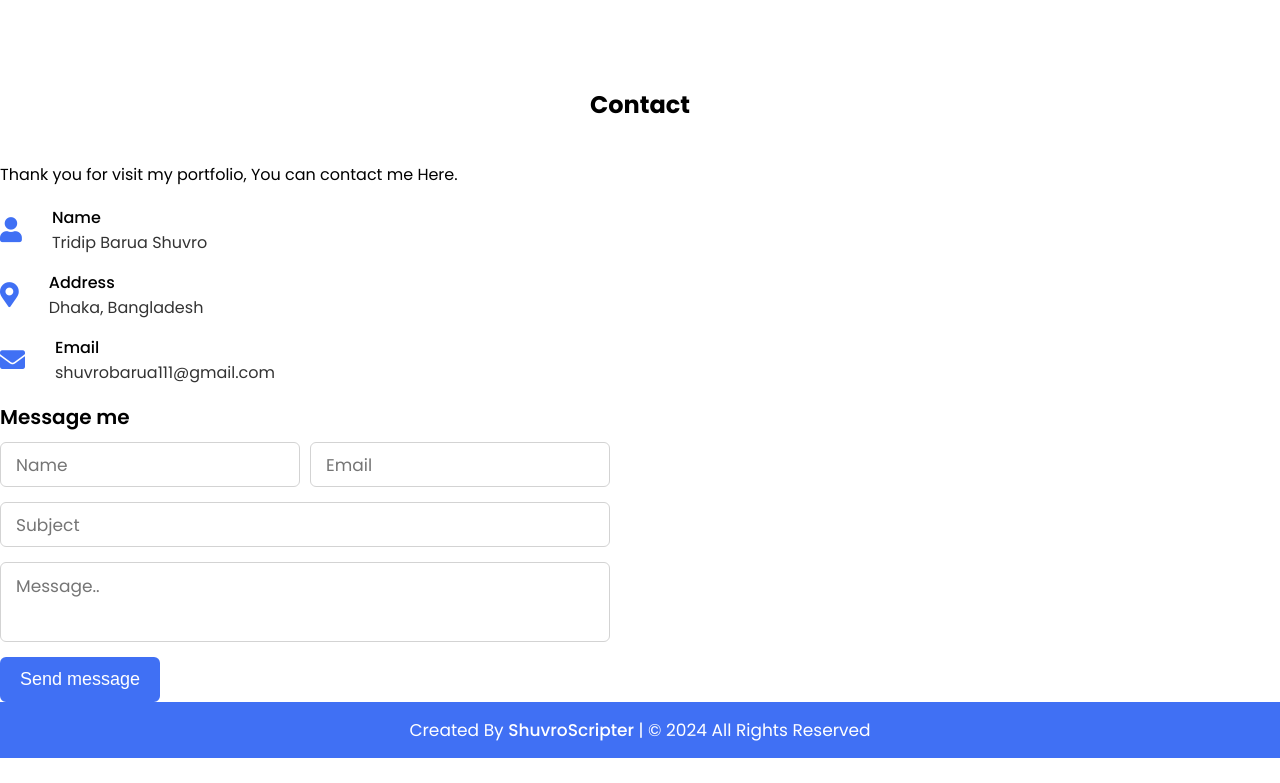
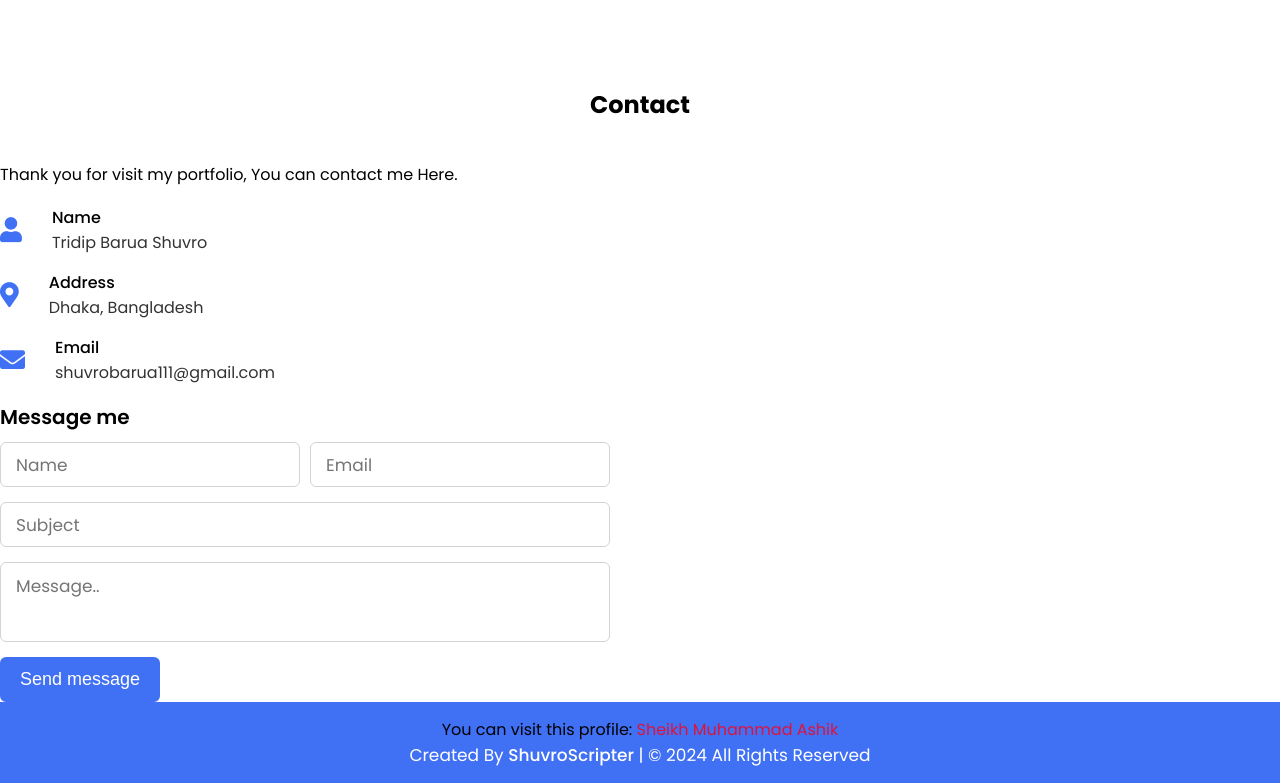
Before and after one commit to ShuvroScripter/Tridip, a plain HTML site: page index.html in a window 1280 px wide. Shown: the part 4151-4934 px from the top of the page. Before the commit the page ends 4909 px from the top, so only its background shows below. Drawn offline with Linux system fonts and the light colour scheme.

Commit message:
Update index.html

```diff
--- a/index.html
+++ b/index.html
@@ -285,6 +285,9 @@
 
    <!-- Footer Section Start -->
     <footer>
+      <div class="mention">
+            <p>You can visit this profile: <a href="https://dev-smashik.github.io/smashik" target="_blank" style="color: crimson;">Sheikh Muhammad Ashik</a></p>
+        </div>
       <div class="text">
         <span>Created By <a href="https://github.com/ShuvroScripter">ShuvroScripter</a> | &#169; 2024 All Rights Reserved</span>
       </div>
```
